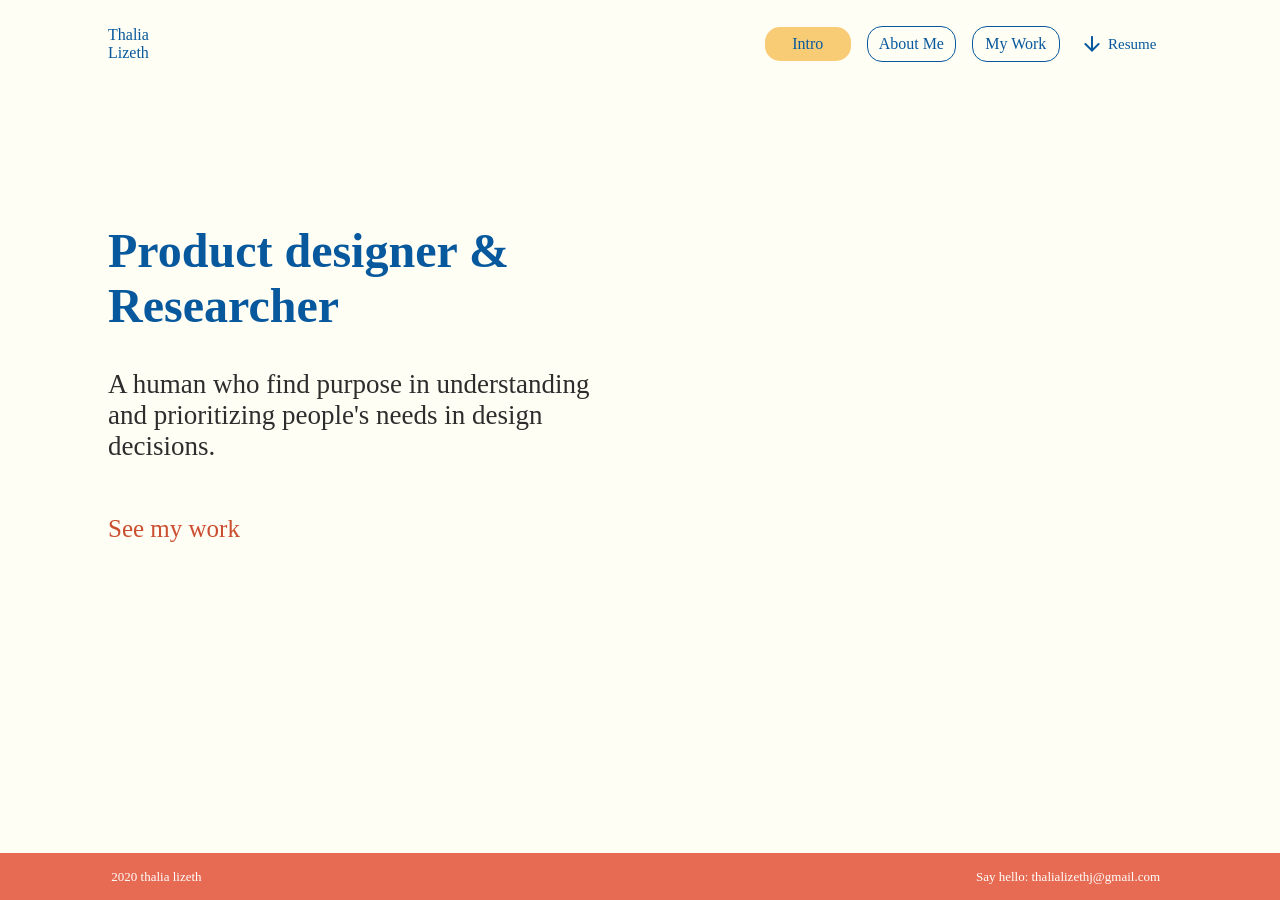
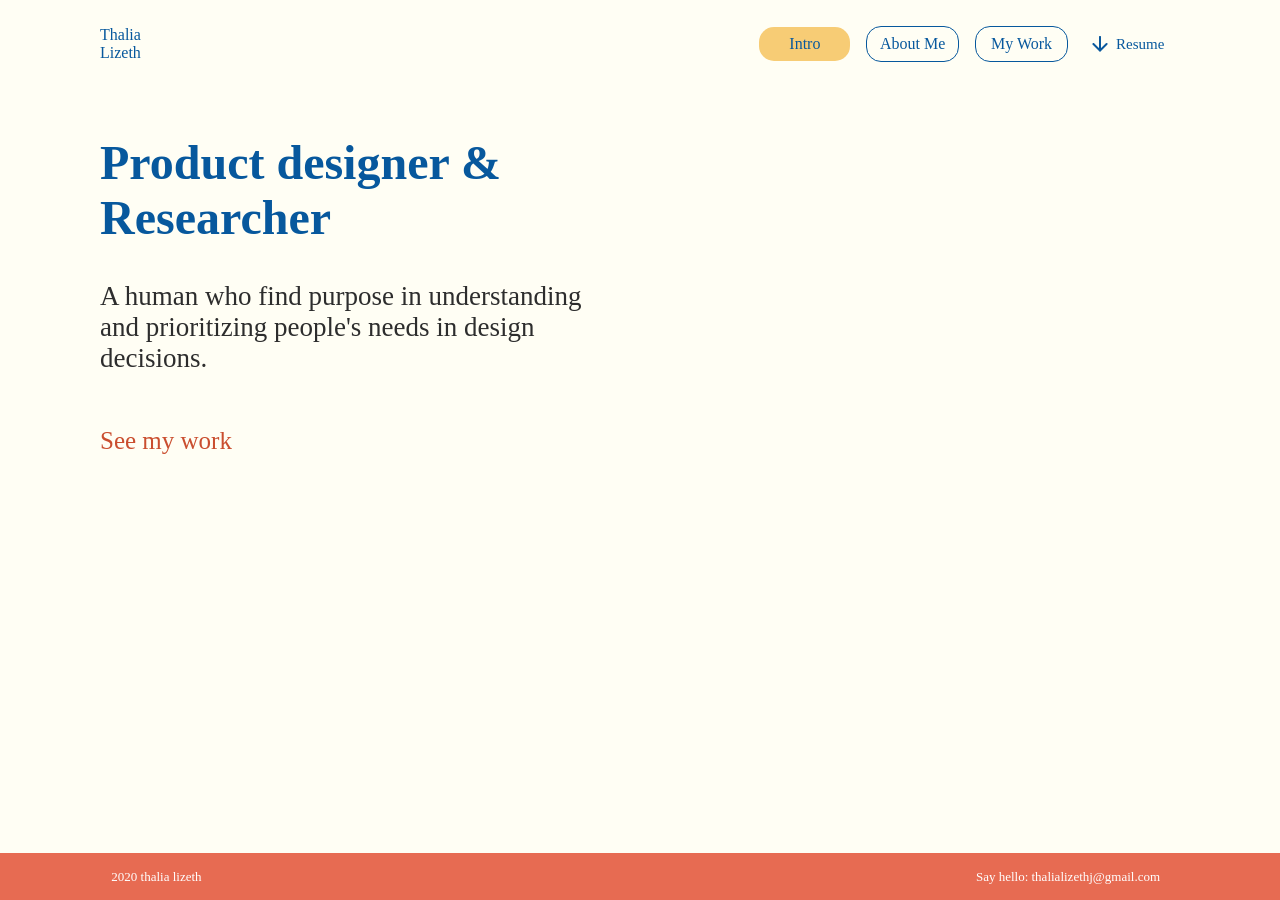
Before and after one commit to thalizeth/thalizeth.github.io, a Jekyll site: the page built from index.html, in a window 1280 px wide. Built offline with Jekyll 4.4.1, drawn with Linux system fonts in a browser that asks for light colours.

Commit message:
Fix[navbar]: Fixed navbar and remove extra margins

```diff
--- a/_sass/main.scss
+++ b/_sass/main.scss
@@ -9,6 +9,7 @@
 
 body {
   background-color: var(--black-white);
+  margin: 0;
 
   .side-and-content-container {
     display: flex;
--- a/_sass/navigation.scss
+++ b/_sass/navigation.scss
@@ -1,5 +1,10 @@
 .navigation--container {
   color: var(--venice-blue);
+  width: 100%;
+  position: fixed;
+  background-color: var(--black-white);
+  overflow: hidden;
+  top: 0;
 
   .navigation--div-container {
     margin: 26px 100px;
```
